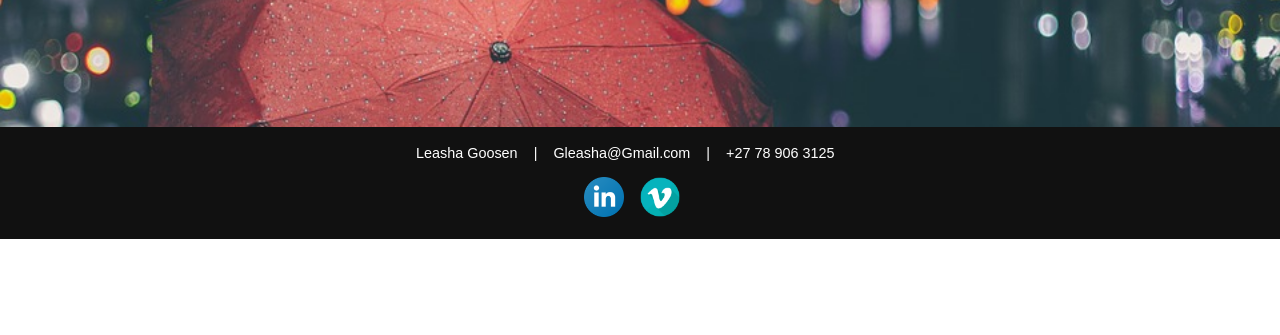
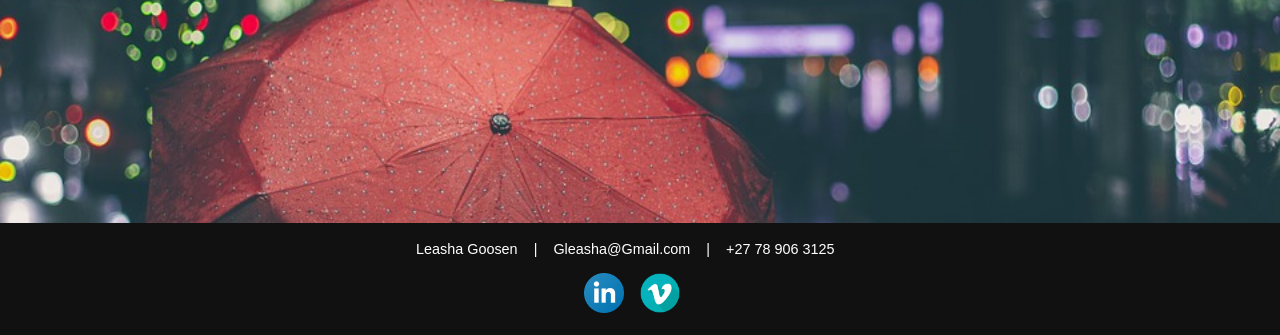
Before and after one commit to MyLeasha/LeashedLeasha, a PHP site: page / in a window 1280 px wide. Shown: the part 2443-2778 px from the top of the page. Before the commit the page ends 2682 px from the top, so only its background shows below. Run offline with PHP 8.4, Linux system fonts and the light colour scheme.

Commit message:
Update styleSheet.css

```diff
--- a/app/CSS/styleSheet.css
+++ b/app/CSS/styleSheet.css
@@ -57,7 +57,7 @@
 }
 .pageheading {
     background-image: url(/GFX/pagebg.jpg);
-    height: 11rem;
+    height: 14rem;
     background-attachment: fixed;
     background-position: center;
     background-repeat: no-repeat;
```
